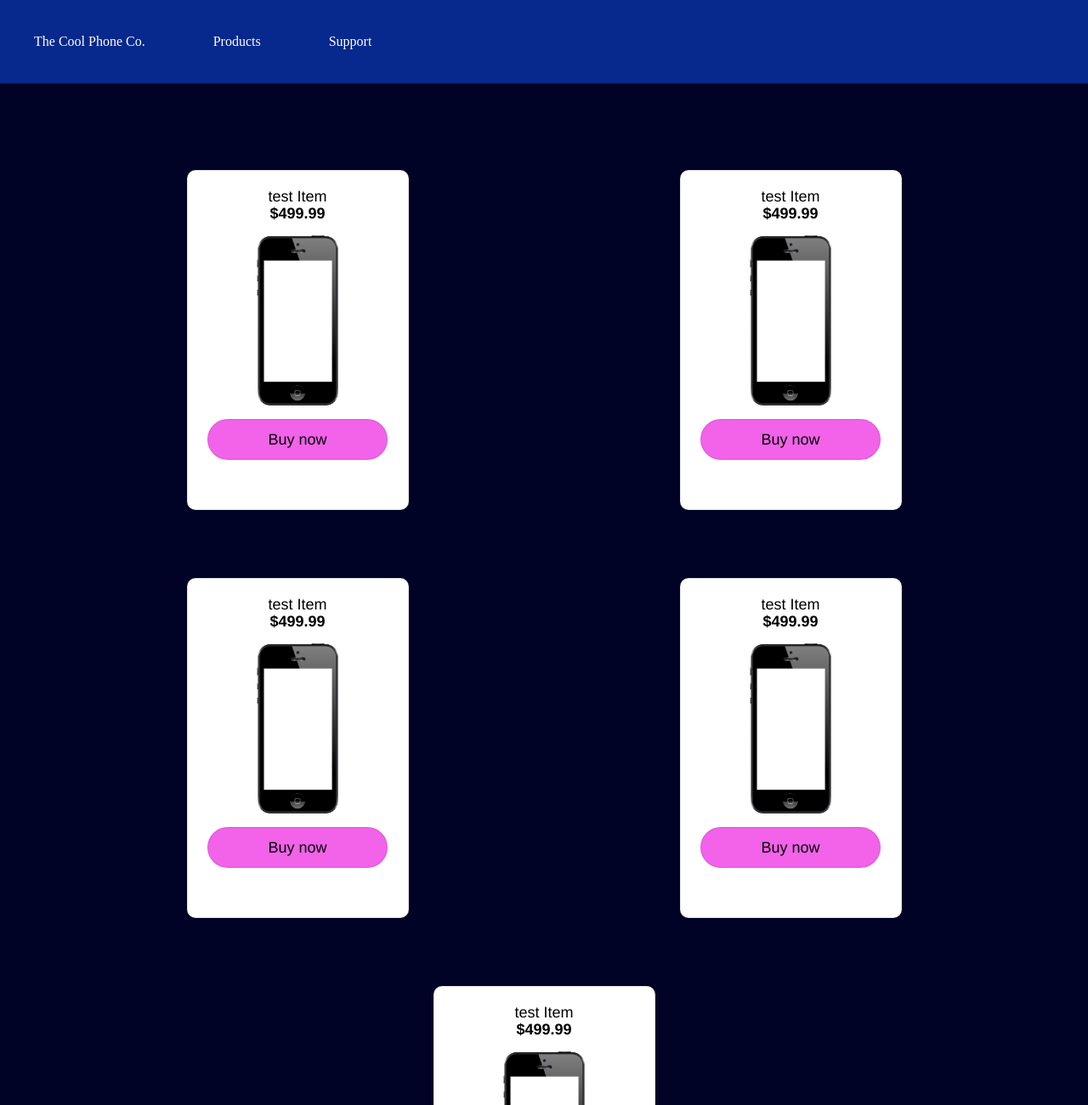
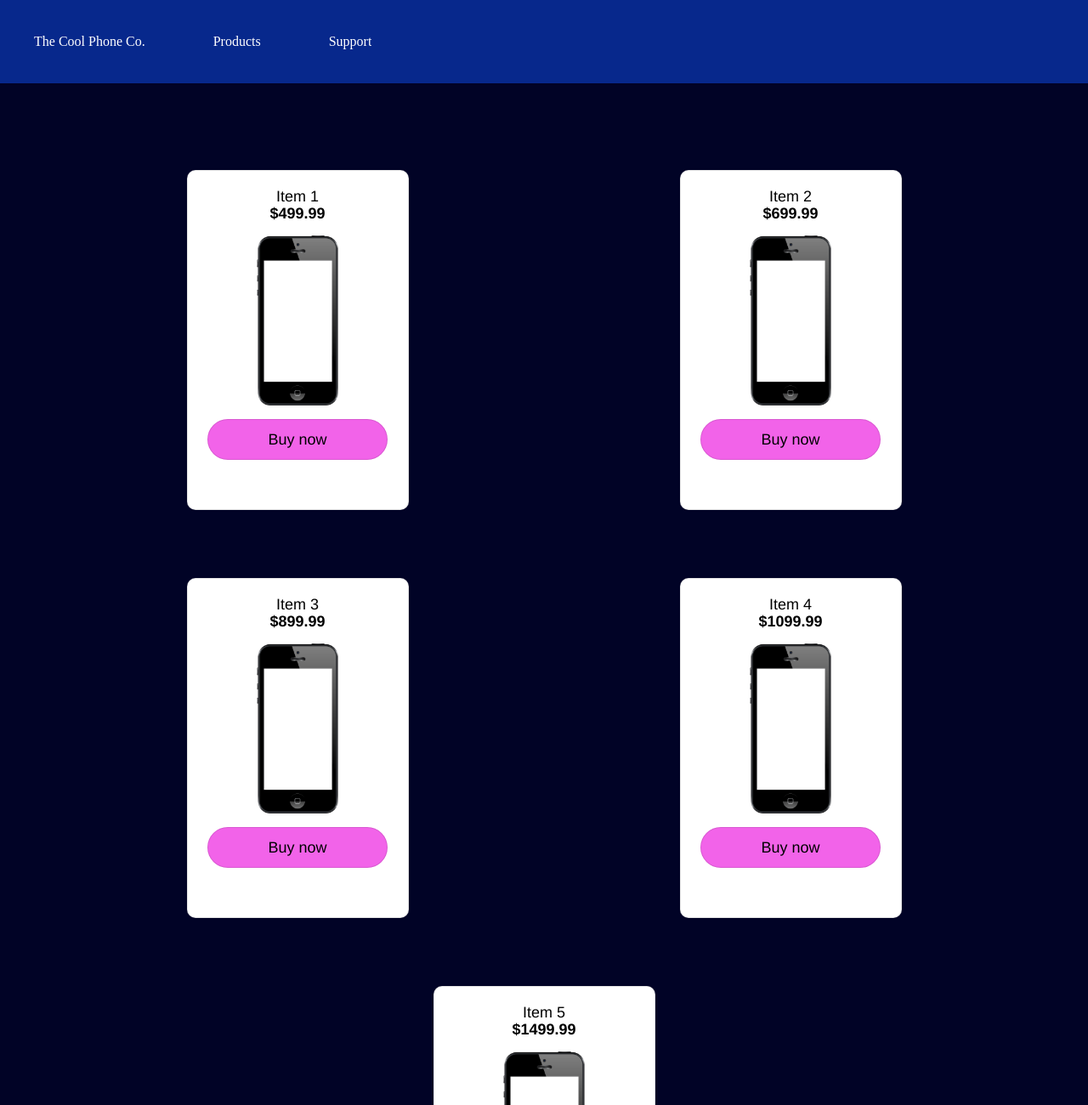
Before and after one commit to BandBWebServices/retail-example, a plain HTML site: page index.html in a window 1280 px wide. Shown: the top 1300 px of the page at 85% size. Drawn offline with Linux system fonts and the light colour scheme.

Commit message:
Update index.html

```diff
--- a/index.html
+++ b/index.html
@@ -62,7 +62,7 @@
       <p style="
     font-size: 18px;
     line-height: 20px;
-  ">test Item</p>
+  ">Item 1</p>
       <p style="
     font-size: 18px;
     line-height: 20px;
@@ -109,12 +109,12 @@
       <p style="
     font-size: 18px;
     line-height: 20px;
-  ">test Item</p>
+  ">Item 2</p>
       <p style="
     font-size: 18px;
     line-height: 20px;
     font-weight: 600;
-  ">$499.99</p>
+  ">$699.99</p>
 
     <div class="itemphotodiv">
     <img class="itemphoto" src="/images/other/phone.png" />
@@ -156,12 +156,12 @@
       <p style="
     font-size: 18px;
     line-height: 20px;
-  ">test Item</p>
+  ">Item 3</p>
       <p style="
     font-size: 18px;
     line-height: 20px;
     font-weight: 600;
-  ">$499.99</p>
+  ">$899.99</p>
 
     <div class="itemphotodiv">
     <img class="itemphoto" src="/images/other/phone.png" />
@@ -203,12 +203,12 @@
       <p style="
     font-size: 18px;
     line-height: 20px;
-  ">test Item</p>
+  ">Item 4</p>
       <p style="
     font-size: 18px;
     line-height: 20px;
     font-weight: 600;
-  ">$499.99</p>
+  ">$1099.99</p>
 
     <div class="itemphotodiv">
     <img class="itemphoto" src="/images/other/phone.png" />
@@ -250,12 +250,12 @@
       <p style="
     font-size: 18px;
     line-height: 20px;
-  ">test Item</p>
+  ">Item 5</p>
       <p style="
     font-size: 18px;
     line-height: 20px;
     font-weight: 600;
-  ">$499.99</p>
+  ">$1499.99</p>
 
     <div class="itemphotodiv">
     <img class="itemphoto" src="/images/other/phone.png" />
```
